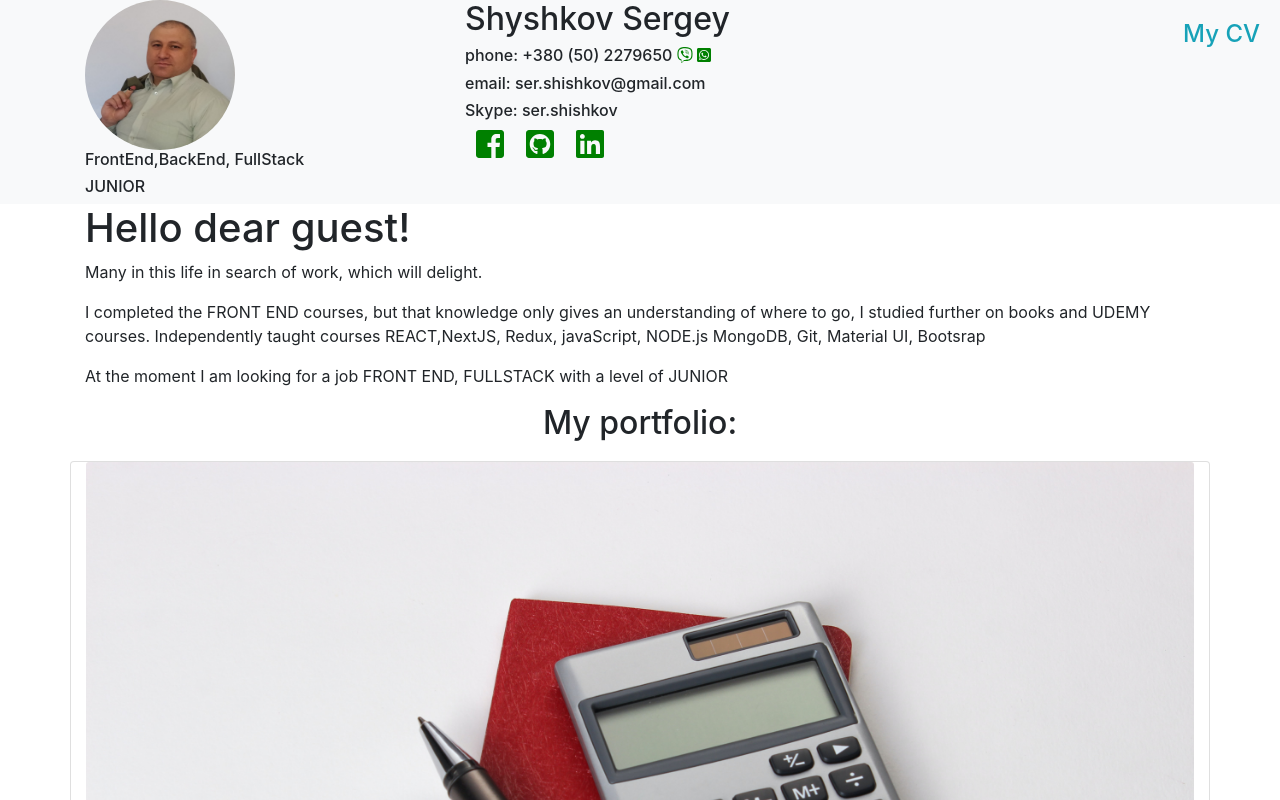
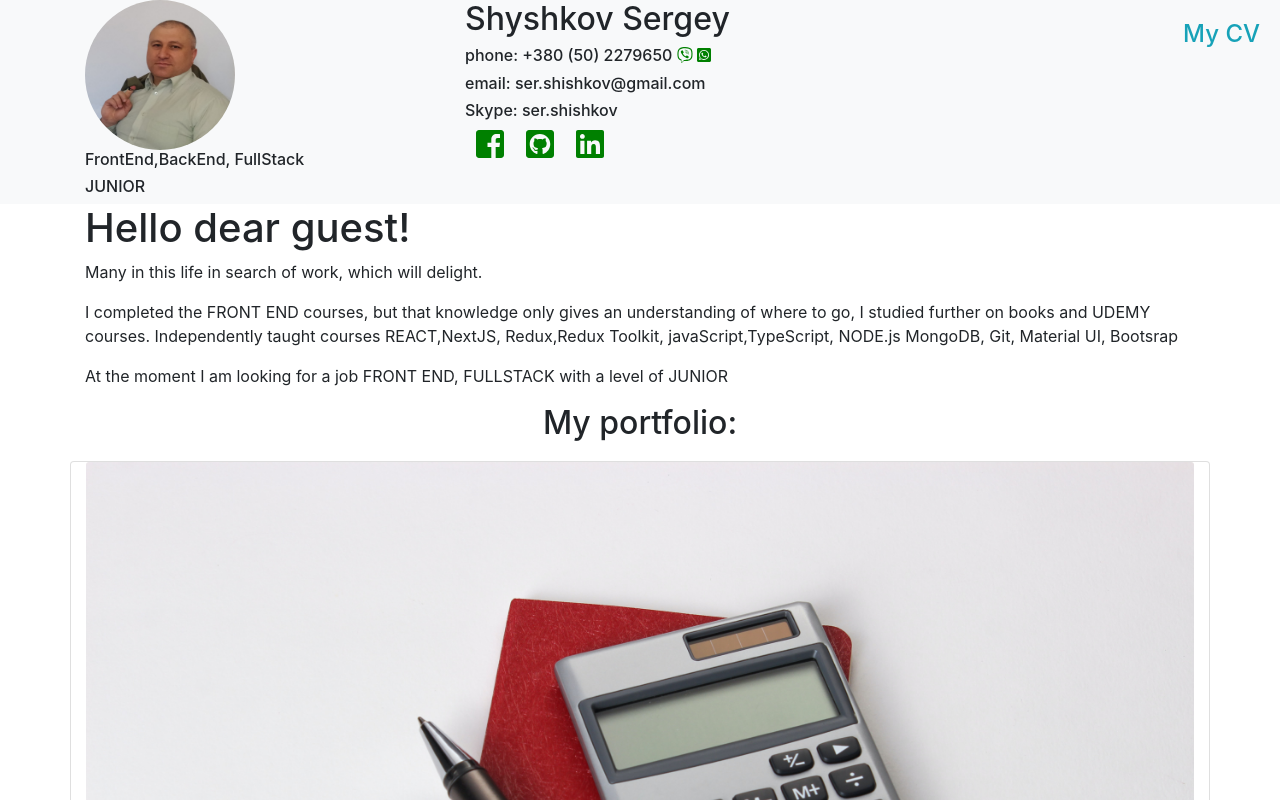
Before and after one commit to sershishkov/portfolio, a React (Create React App) app: page / in a window 1280 px wide. Shown: the top 800 px of the page. Built offline with nearby package versions, Linux system fonts and the light colour scheme.

Commit message:
descr 22.12.25

```diff
--- a/src/pages/Main.jsx
+++ b/src/pages/Main.jsx
@@ -16,8 +16,9 @@ const Main = () => {
             {' '}
             I completed the FRONT END courses, but that knowledge only gives an
             understanding of where to go, I studied further on books and UDEMY
-            courses. Independently taught courses REACT,NextJS, Redux,
-            javaScript, NODE.js MongoDB, Git, Material UI, Bootsrap{' '}
+            courses. Independently taught courses REACT,NextJS, Redux,Redux
+            Toolkit, javaScript,TypeScript, NODE.js MongoDB, Git, Material UI,
+            Bootsrap{' '}
           </p>
           <p>
             At the moment I am looking for a job FRONT END, FULLSTACK with a
```
